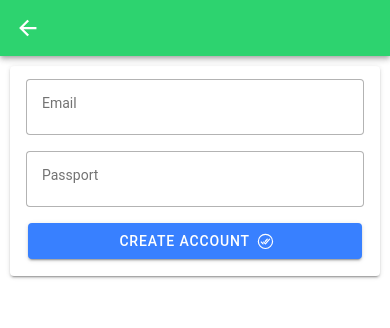
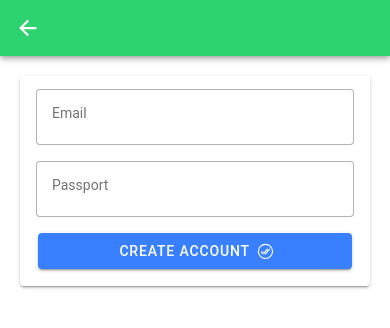
Before and after one commit to olaknowct/ionic_capacitor_appp, a React (Vite) app: page /register in a window 390 px wide. Shown: the top 328 px of the page. Built offline with nearby package versions, Linux system fonts and the light colour scheme.

Commit message:
mod responsive UI login and register using IonGrid

```diff
--- a/src/pages/Login.tsx
+++ b/src/pages/Login.tsx
@@ -1,4 +1,4 @@
-import { IonButton, IonCard, IonCardContent, IonContent, IonFooter, IonGrid, IonHeader, IonIcon, IonInput, IonPage, IonTitle, IonToolbar, useIonLoading, useIonRouter } from '@ionic/react';
+import { IonButton, IonCard, IonCardContent, IonCol, IonContent, IonFooter, IonGrid, IonHeader, IonIcon, IonInput, IonPage, IonRow, IonTitle, IonToolbar, useIonLoading, useIonRouter } from '@ionic/react';
 import React, { useEffect, useState } from 'react';
 import { logInOutline, personCircleOutline } from 'ionicons/icons'
 import Intro from '../components/Intro';
@@ -54,9 +54,17 @@
                         </IonToolbar>
                     </IonHeader>
                     <IonContent className="ion-padding" scrollY={false}>
+                        <IonGrid fixed>
+                            <IonRow className='ion-justify-content-center' >
+                                <IonCol size='12' sizeMd="8" sizeLg="6" sizeXl="4">
                                     <div className="ion-text-center ion-padding">
                                         <img src={FCC} alt="FCC logo" width={'50%'} />
                                     </div>
+
+                                </IonCol>
+                            </IonRow>
+                            <IonRow className='ion-justify-content-center' >
+                                <IonCol size='12' sizeMd="8" sizeLg="6" sizeXl="4">
                                     <IonCard>
                                         <IonCardContent>
                                             <form onSubmit={doLogin}>
@@ -78,6 +86,10 @@
 
                                         </IonCardContent>
                                     </IonCard>
+                                </IonCol>
+                            </IonRow>
+                        </IonGrid>
+
                     </IonContent>
 
                 </IonPage>
--- a/src/pages/Register.tsx
+++ b/src/pages/Register.tsx
@@ -1,4 +1,4 @@
-import { IonBackButton, IonButton, IonButtons, IonCard, IonCardContent, IonContent, IonHeader, IonIcon, IonInput, IonPage, IonTitle, IonToolbar, useIonRouter } from '@ionic/react';
+import { IonBackButton, IonButton, IonButtons, IonCard, IonCardContent, IonCol, IonContent, IonGrid, IonHeader, IonIcon, IonInput, IonPage, IonRow, IonTitle, IonToolbar, useIonRouter } from '@ionic/react';
 import { checkmarkDoneCircleOutline } from 'ionicons/icons';
 import React from 'react';
 
@@ -20,6 +20,9 @@
                 </IonToolbar>
             </IonHeader>
             <IonContent scrollY={false}>
+                <IonGrid fixed>
+                    <IonRow className='ion-justify-content-center' >
+                        <IonCol size='12' sizeMd="8" sizeLg="6" sizeXl="4">
                             <IonCard>
                                 <IonCardContent>
                                     <form onSubmit={doRegister}>
@@ -33,6 +36,10 @@
 
                                 </IonCardContent>
                             </IonCard>
+                        </IonCol>
+                    </IonRow>
+                </IonGrid>
+
             </IonContent>
 
         </IonPage>
```
Lines whose indentation alone changed are shown as unchanged.
